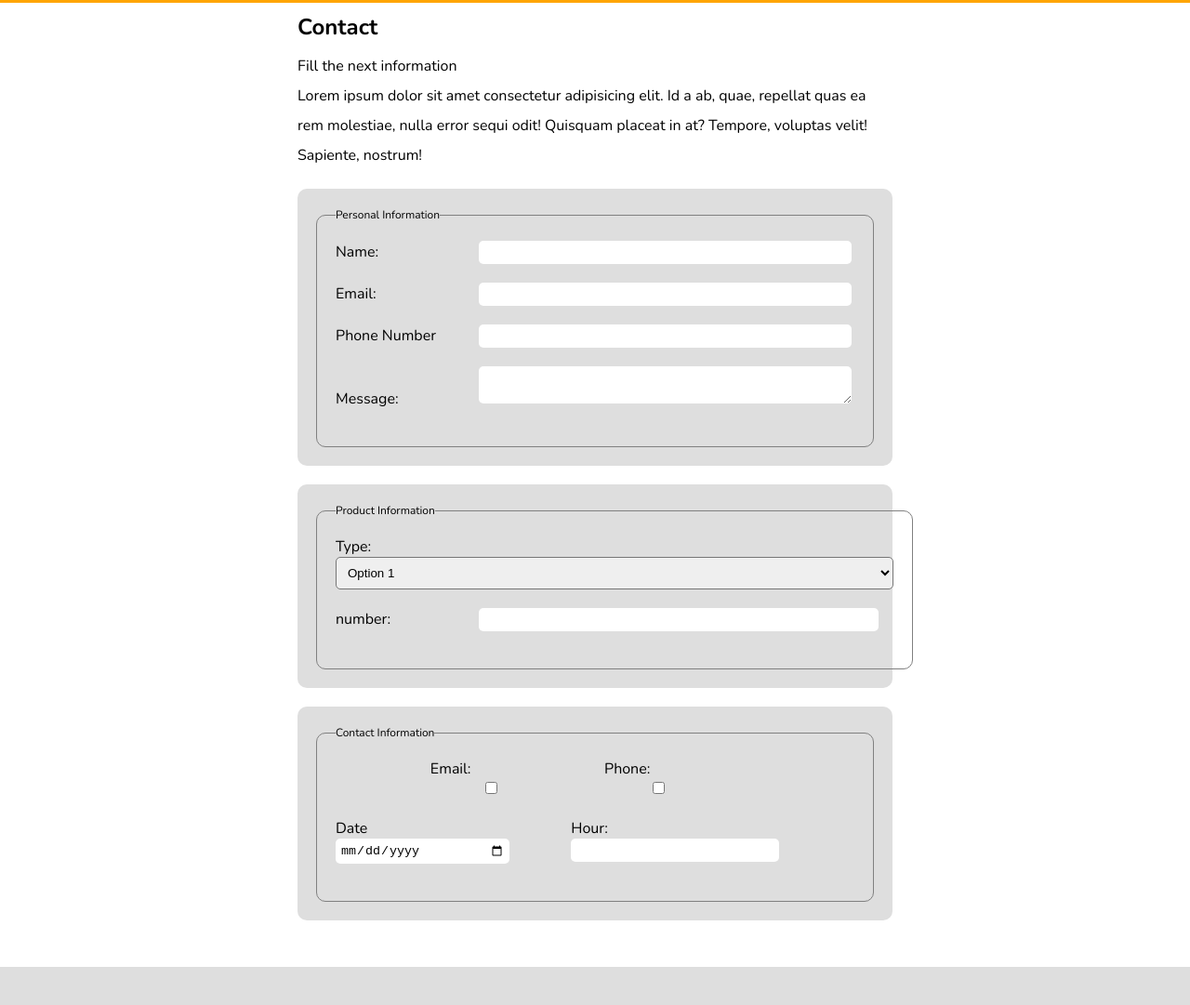
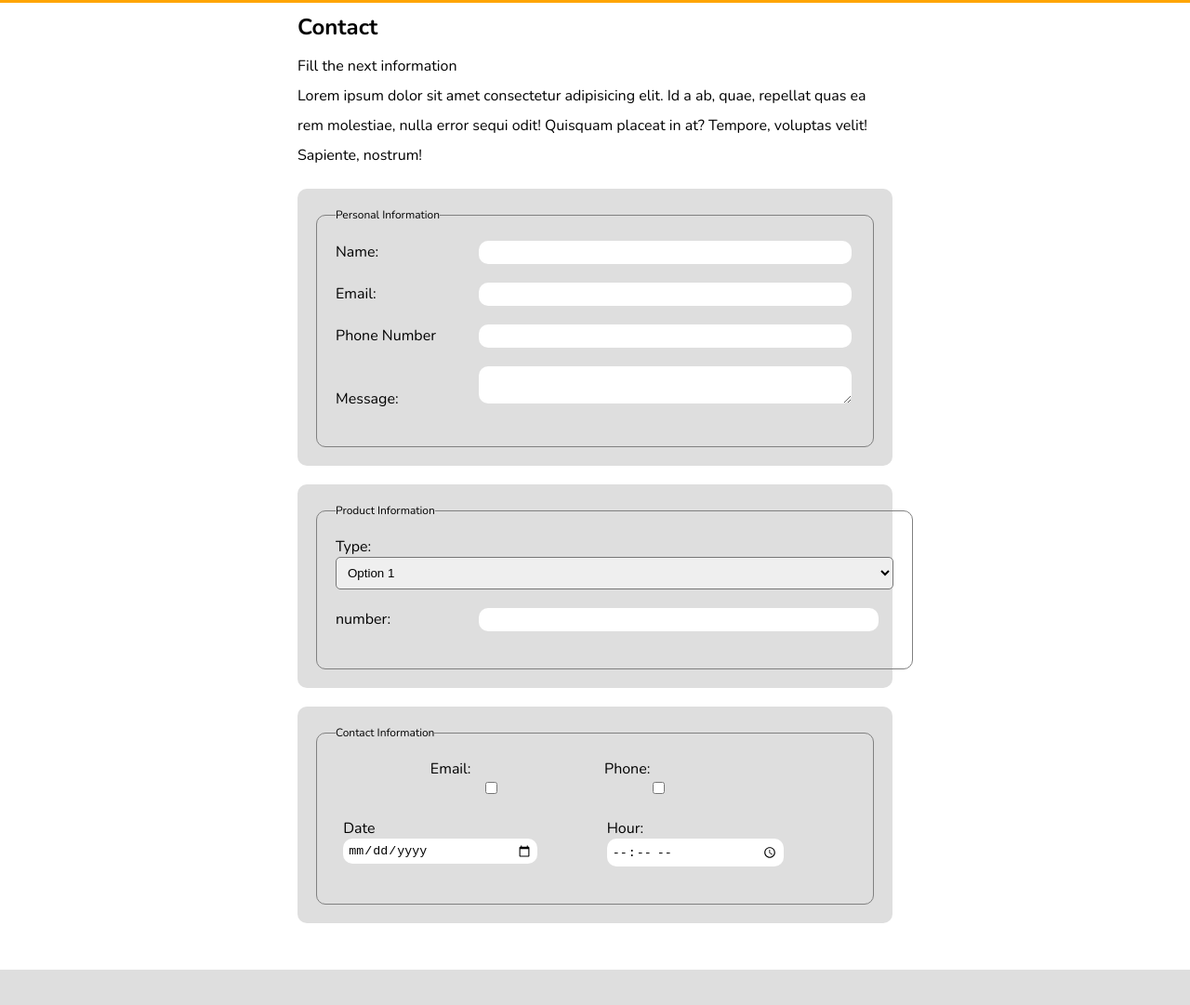
Before and after one commit to AvaTuttle/RealEstate, a plain HTML site: page contact.html in a window 1280 px wide. Shown: the part 147-1228 px from the top of the page at 93% size. Drawn offline with nearby package versions, Linux system fonts and the light colour scheme.

Commit message:
minor fixes

```diff
--- a/contact.html
+++ b/contact.html
@@ -89,7 +89,7 @@
                         </div>
                         <div class="form-control">
                             <label>Hour:</label>
-                            <input type="text">
+                            <input type="time">
                         </div>
                     </div>
                 </fieldset>
--- a/mystyle.css
+++ b/mystyle.css
@@ -127,7 +127,7 @@ img{
     border: none;
     width: 70%;
     padding: 5px;
-    border-radius: 5px;
+    border-radius: 10px;
 }
 .form-control label{
     display: inline-block;
```
